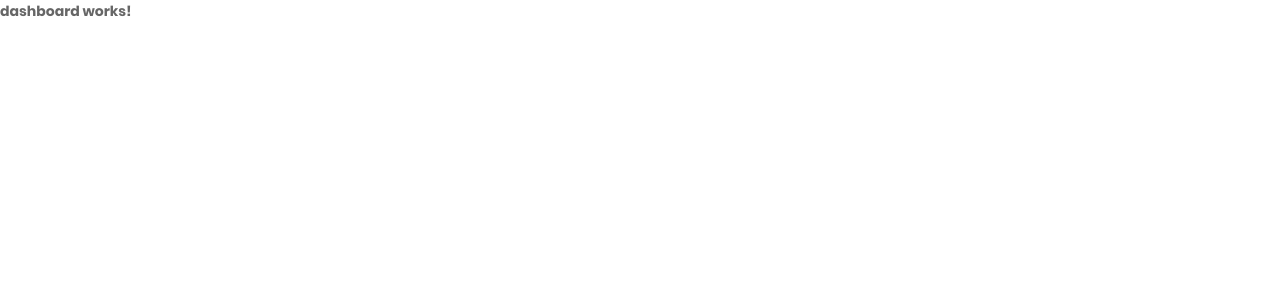
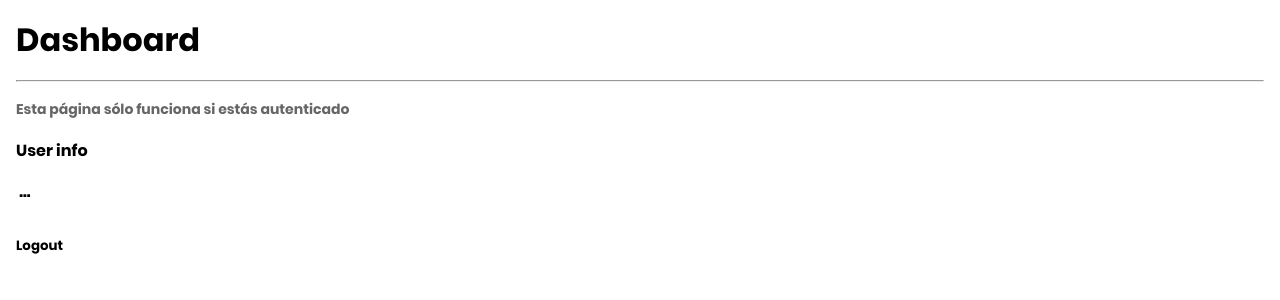
Before and after one commit to jandrohen/AuthApp-Angular, an Angular app: page /dashboard in a window 1280 px wide. Shown: the top 300 px of the page. Built offline with nearby package versions, Linux system fonts and the light colour scheme.

Commit message:
Preparing the route navigation for dashboard protected of the app (course Angular lesson 388)

```diff
--- a/src/app/auth/pages/login/login.component.ts
+++ b/src/app/auth/pages/login/login.component.ts
@@ -1,5 +1,6 @@
 import { Component } from '@angular/core';
 import {FormBuilder, FormGroup, Validators} from '@angular/forms';
+import { Router } from '@angular/router';
 
 @Component({
   selector: 'app-login',
@@ -13,11 +14,12 @@
     email   : ['test1@test1.com', [Validators.required, Validators.email]],
     password: ['123456', [Validators.required, Validators.minLength(6)]],
   });
-  constructor(private fb: FormBuilder) { }
+  constructor(private fb: FormBuilder,
+              private router: Router) { }
 
   login(){
     console.log(this.miFormulario.value);
-    console.log(this.miFormulario.valid);
+    this.router.navigateByUrl('/dashboard')
   }
 
 }
--- a/src/app/auth/pages/register/register.component.ts
+++ b/src/app/auth/pages/register/register.component.ts
@@ -1,5 +1,6 @@
 import { Component } from '@angular/core';
 import {FormBuilder, FormGroup, Validators} from '@angular/forms';
+import { Router } from '@angular/router';
 
 @Component({
   selector: 'app-register',
@@ -14,11 +15,12 @@
     email:    ['test4@test1.com',[Validators.required, Validators.email]],
     password: ['123456',[Validators.required, Validators.minLength(6)]],
   })
-  constructor(private fb: FormBuilder) { }
+  constructor(private fb: FormBuilder,
+              private router: Router) { }
 
   registro(){
     console.log(this.miFormulario.value);
-    console.log(this.miFormulario.valid);
+    this.router.navigateByUrl('/dashboard');
   }
 
 }
--- a/src/app/protected/dashboard/dashboard.component.html
+++ b/src/app/protected/dashboard/dashboard.component.html
@@ -1 +1,13 @@
-<p>dashboard works!</p>
+<h1>Dashboard</h1>
+<hr>
+
+<p>
+  Esta página sólo funciona si estás autenticado
+</p>
+
+<h4>User info</h4>
+<pre> ... </pre>
+
+<button class="btn" (click)="logout()">
+  Logout
+</button>
--- a/src/app/protected/dashboard/dashboard.component.ts
+++ b/src/app/protected/dashboard/dashboard.component.ts
@@ -1,16 +1,24 @@
-import { Component, OnInit } from '@angular/core';
+import { Component} from '@angular/core';
+import { Router } from '@angular/router';
 
 @Component({
   selector: 'app-dashboard',
   templateUrl: './dashboard.component.html',
   styles: [
+    `
+      *{
+        margin: 1rem;
+      }
+
+    `
   ]
 })
-export class DashboardComponent implements OnInit {
+export class DashboardComponent {
 
-  constructor() { }
+  constructor(private router: Router) { }
 
-  ngOnInit(): void {
+  logout(){
+    this.router.navigateByUrl('/auth/login')
   }
 
 }
```
